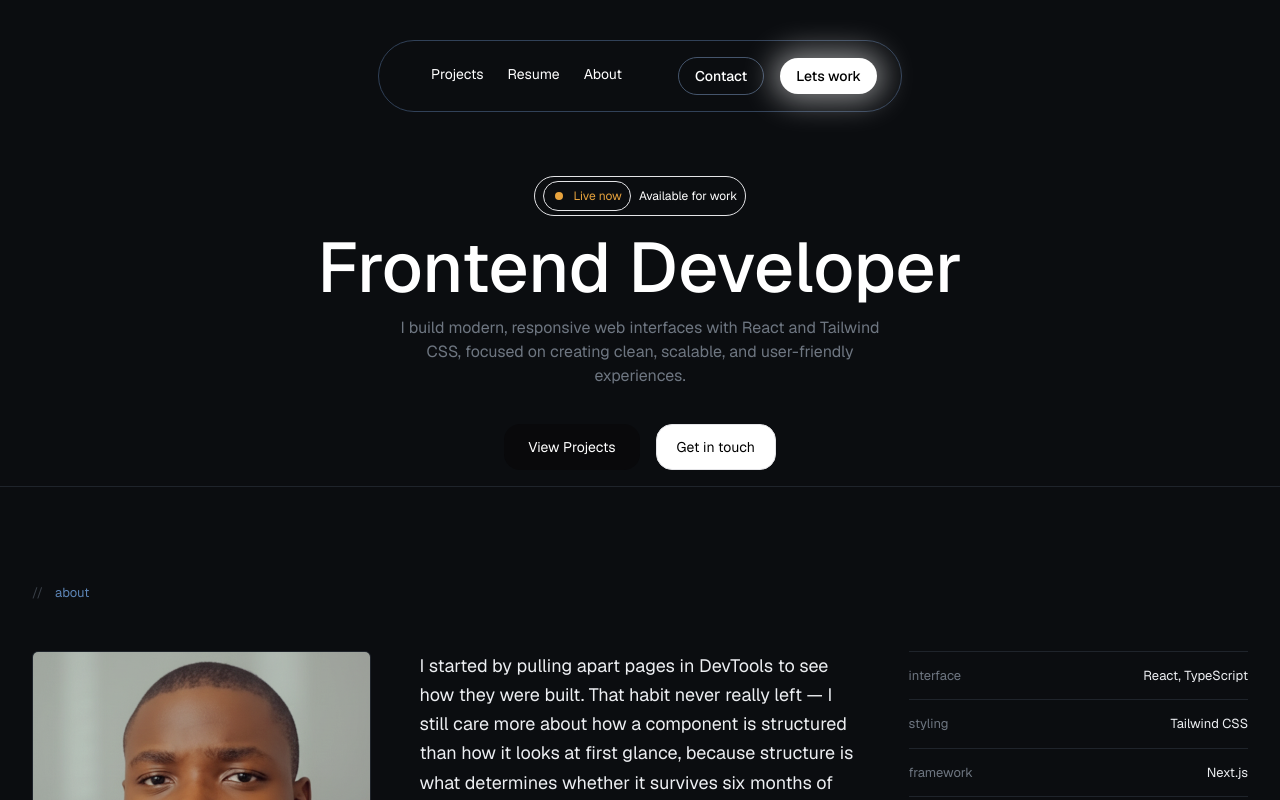
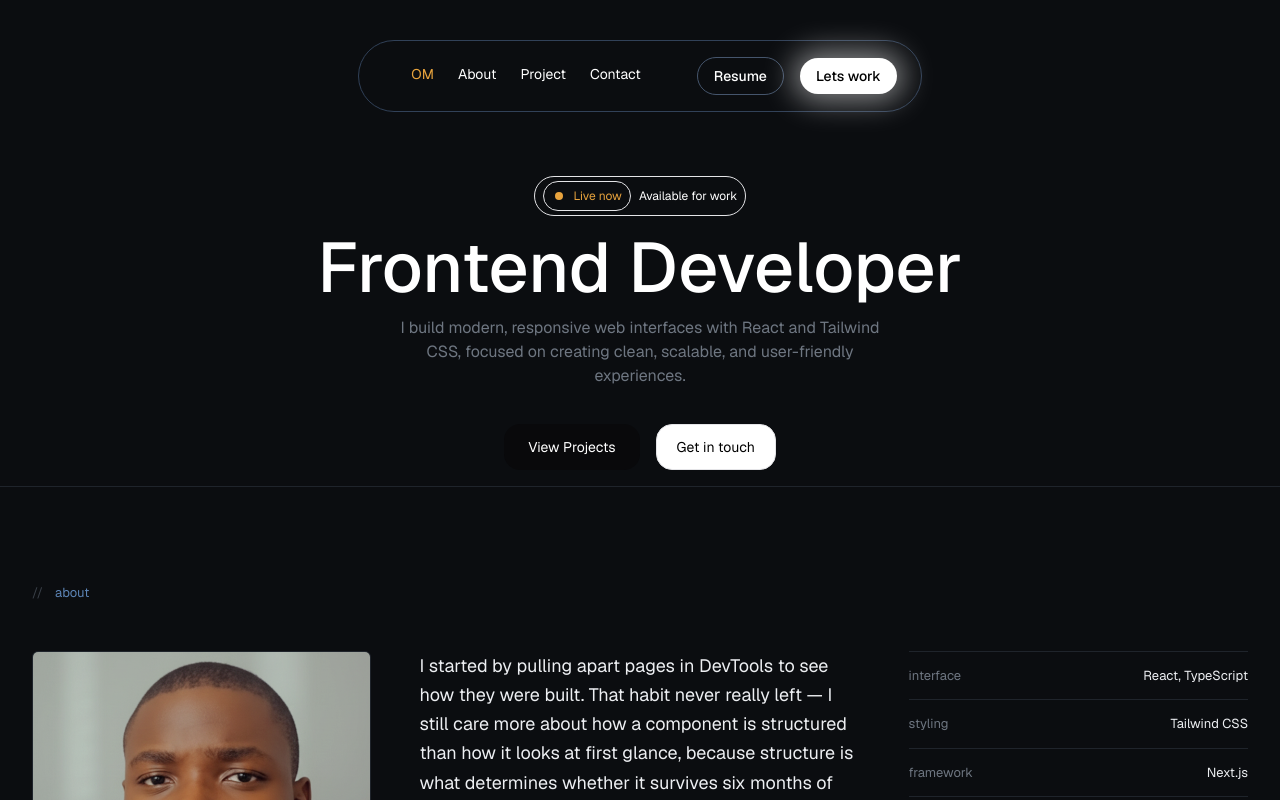
Before and after one commit to Modupe-Onakoya/onakoya-modupe-portfolio, a React (Vite) app: page / in a window 1280 px wide. Shown: the top 800 px of the page. Built offline with nearby package versions, Linux system fonts and the light colour scheme.

Commit message:
update on desktop navbar

```diff
--- a/index.html
+++ b/index.html
@@ -1,13 +1,16 @@
 <!doctype html>
-<html lang="en">
+<html lang="en" className="scroll-smooth">
+
 <head>
   <meta charset="UTF-8" />
   <link rel="icon" type="image/svg+xml" href="/favicon.svg" />
   <meta name="viewport" content="width=device-width, initial-scale=1.0" />
   <title>my-portfolio</title>
 </head>
+
 <body>
   <div id="root"></div>
   <script type="module" src="/src/main.jsx"></script>
 </body>
+
 </html>
--- a/package.json
+++ b/package.json
@@ -12,18 +12,20 @@
   "dependencies": {
     "@tailwindcss/vite": "^4.3.3",
     "react": "^19.2.7",
-    "react-dom": "^19.2.7",
-    "tailwindcss": "^4.3.3"
+    "react-dom": "^19.2.7"
   },
   "devDependencies": {
     "@eslint/js": "^10.0.1",
     "@types/react": "^19.2.17",
     "@types/react-dom": "^19.2.3",
     "@vitejs/plugin-react": "^6.0.3",
+    "autoprefixer": "^10.5.4",
     "eslint": "^10.6.0",
     "eslint-plugin-react-hooks": "^7.1.1",
     "eslint-plugin-react-refresh": "^0.5.3",
     "globals": "^17.7.0",
+    "postcss": "^8.5.22",
+    "tailwindcss": "^4.3.3",
     "vite": "^8.1.1"
   }
 }
--- a/src/App.jsx
+++ b/src/App.jsx
@@ -2,6 +2,7 @@ import About from "./Components/About"
 import Contact from "./Components/Contact"
 import Footer from "./Components/Footer"
 import Hero from "./Components/Hero"
+import Hover from "./Components/Hover"
 import Navbar from "./Components/Navbar"
 import Projects from "./Components/Projects"
 
@@ -16,6 +17,7 @@ function App() {
       <Projects />
       <Contact />
       <Footer />
+      <Hover />
     </div>
   )
 }
--- a/src/Components/Contact.jsx
+++ b/src/Components/Contact.jsx
@@ -2,7 +2,7 @@ import React from 'react'
 import { assets } from '../assets/assets'
 const Contact = () => {
     return (
-        <div className="py-24 border-t border-[#1F242B]  mx-auto px-8 bg-[#0B0D10]">
+        <div className="py-24 border-t border-[#1F242B]  mx-auto px-8 bg-[#0B0D10]" id='contact'>
 
             <h2 className='text-white text-[13px] text-[#6E7681] mb-12 flex items-baseline gap-3'>
                 contact</h2>
@@ -30,7 +30,7 @@ const Contact = () => {
                     <img alt='' src={assets.twitter} className='xl:w-6 xl:h-6 w-4 h-4' />
 
                 </a>
-
+                4
             </div>
 
         </div>
--- a/src/Components/Footer.jsx
+++ b/src/Components/Footer.jsx
@@ -2,9 +2,9 @@ import React from 'react'
 
 const Footer = () => {
     return (
-        <div className='mt-30 px-[5%] bg-gray-200 flex justify-between py-5'>
-            <p className='text-[14px] max-sm:text-[9px]'>2026 Onakoya Modupe. All right reserved</p>
-            <p className='text-[14px] max-sm:text-[9px]'>Built with Next.js and tailswind</p>
+        <div className='py-24 flex justify-between border-t border-[#1F242B]  mx-auto px-8 bg-[#0B0D10]'>
+            <p className='text-[12px] text-white max-sm:text-[9px]'>2026  Onakoya Modupe</p>
+            <p className='text-[12px] text-white max-sm:text-[9px]'>Built with react and tailswind</p>
         </div>
     )
 }
--- /dev/null
+++ b/src/Components/Hover.jsx
@@ -0,0 +1,13 @@
+import React from 'react'
+
+const Hover = () => {
+    return (
+        <div>
+            <h1 className='text-blue-700 hover:text-pink-500'>
+                hiiiiiiii
+            </h1>
+        </div>
+    )
+}
+
+export default Hover
--- a/src/Components/Navbar.jsx
+++ b/src/Components/Navbar.jsx
@@ -9,19 +9,24 @@ const Navbar = () => {
 
                 <div className="hidden md:flex items-center gap-6 ml-7">
                     <a href="#" className="relative overflow-hidden h-6 group">
-                        <span className="block group-hover:-translate-y-full transition-transform duration-300">Projects</span>
+                        <span className="block group-hover:-translate-y-full transition-transform duration-300 text-[#E8A33D]">OM</span>
+                        <span
+                            className="block absolute top-full left-0 group-hover:translate-y-[-100%] transition-transform duration-300 text-[#E8A33D]">OM</span>
+                    </a>
+                    <a href="#about" className="relative overflow-hidden h-6 group">
+                        <span className="block group-hover:-translate-y-full transition-transform duration-300">About</span>
                         <span
                             className="block absolute top-full left-0 group-hover:translate-y-[-100%] transition-transform duration-300">About</span>
                     </a>
-                    <a href="#" className="relative overflow-hidden h-6 group">
-                        <span className="block group-hover:-translate-y-full transition-transform duration-300">Resume</span>
+                    <a href="#projects" className="relative overflow-hidden h-6 group">
+                        <span className="block group-hover:-translate-y-full transition-transform duration-300">Project</span>
                         <span
-                            className="block absolute top-full left-0 group-hover:translate-y-[-100%] transition-transform duration-300">Resume</span>
+                            className="block absolute top-full left-0 group-hover:translate-y-[-100%] transition-transform duration-300">Project</span>
                     </a>
-                    <a href="#" className="relative overflow-hidden h-6 group">
-                        <span className="block group-hover:-translate-y-full transition-transform duration-300">About</span>
+                    <a href="#contact" className="relative overflow-hidden h-6 group">
+                        <span className="block group-hover:-translate-y-full transition-transform duration-300">Contact</span>
                         <span
-                            className="block absolute top-full left-0 group-hover:translate-y-[-100%] transition-transform duration-300">Pricing</span>
+                            className="block absolute top-full left-0 group-hover:translate-y-[-100%] transition-transform duration-300">Contact</span>
                     </a>
 
                 </div>
@@ -29,11 +34,13 @@ const Navbar = () => {
                 <div className="hidden ml-14 md:flex items-center gap-4">
                     <button
                         className="border border-slate-600 hover:bg-slate-800 px-4 py-2 rounded-full text-sm font-medium transition">
-                        Contact
+                        <a href="/Onakoya1.pdf" target="_blank" rel="noopener noreferrer">Resume</a>
                     </button>
                     <button
                         className="bg-white hover:shadow-[0px_0px_30px_14px] shadow-[0px_0px_30px_7px] hover:shadow-white/50 shadow-white/50 text-black px-4 py-2 rounded-full text-sm font-medium hover:bg-slate-100 transition duration-300">
-                        Lets work
+                        <a href="mailto:onakoyamodupe0@gmail.com">
+                            Lets work
+                        </a>
                     </button>
                 </div>
                 <div className='md:hidden  flex space-x-30'>
--- a/src/index.css
+++ b/src/index.css
@@ -1,6 +1,7 @@
-    @import url('https://fonts.googleapis.com/css2?family=Geist:wght@100..900&display=swap');
     @import "tailwindcss";
+    @custom-variant hover (&:hover);
+    @custom-variant group-hover (.group:hover &);
 
-    * {
-        font-family: "Geist", sans-serif;
+    html {
+        scroll-behavior: smooth;
     }
```
Also changed, not shown: 2 other files (tests, documents, lock files or other folders). Lines whose indentation alone changed are shown as unchanged.
